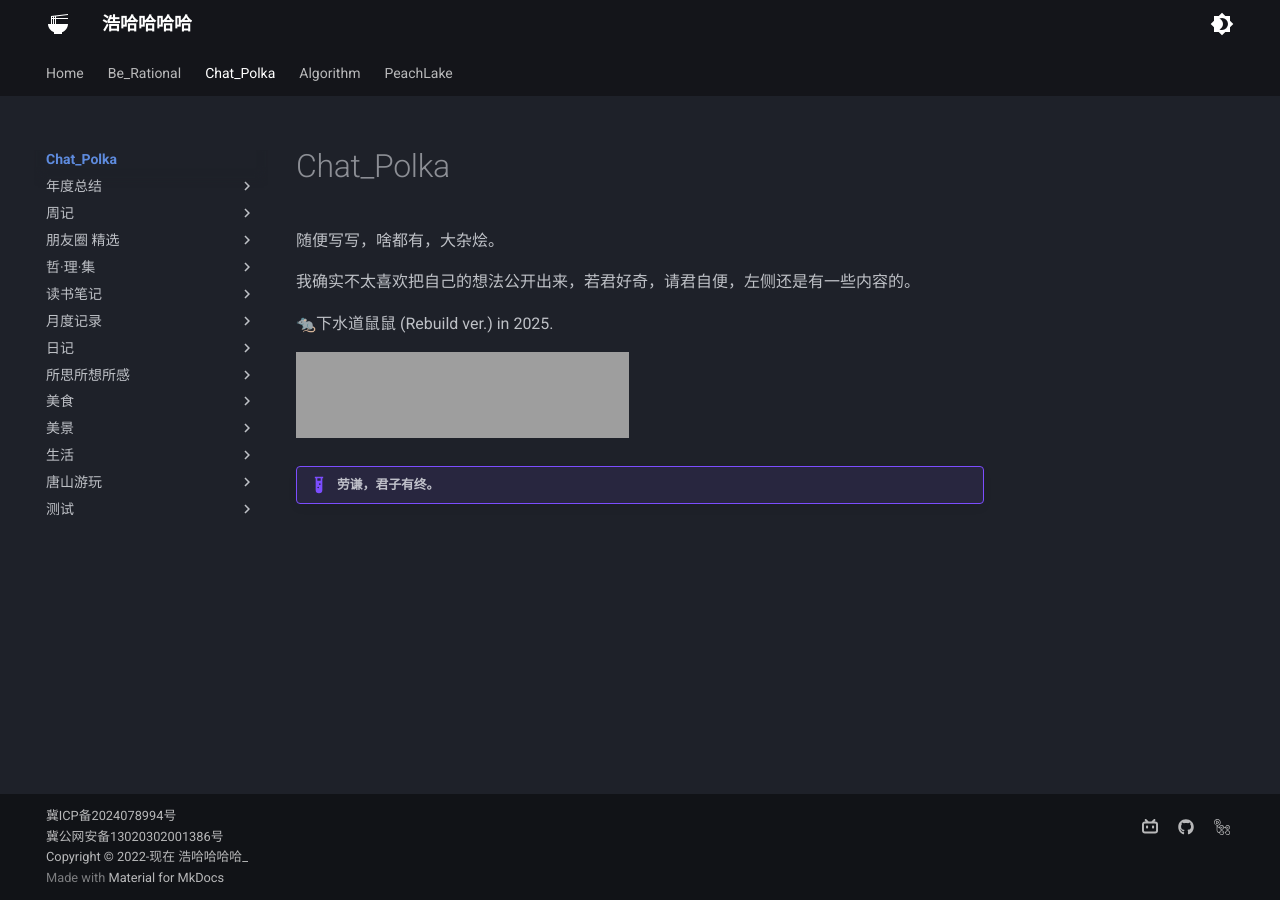
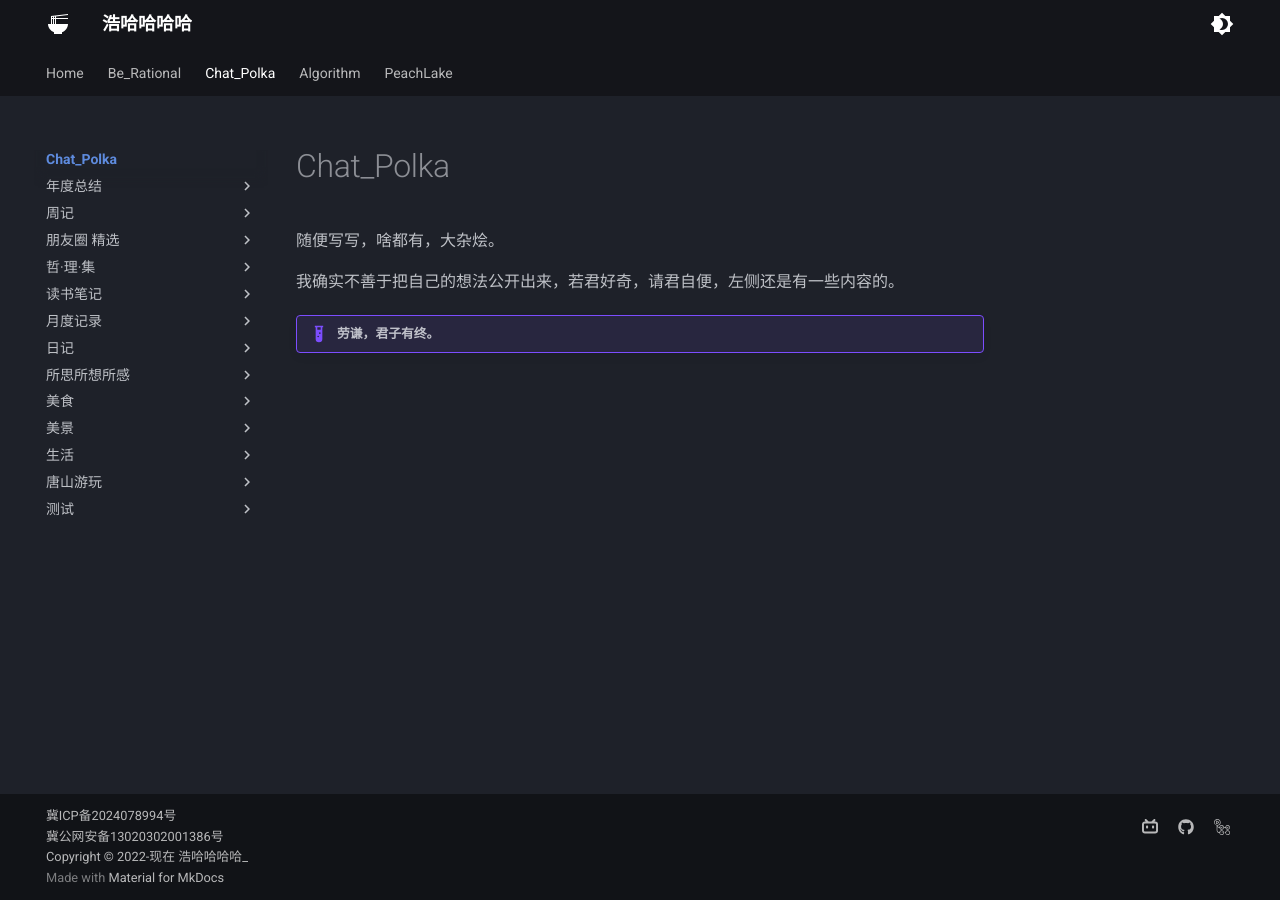
Before and after one commit to Haohahahaha/chat, an MkDocs documentation site: the page built from docs/index.md, in a window 1280 px wide. Built offline with MkDocs 1.6.1 and Material for MkDocs 9.7.7, drawn with Linux system fonts in a browser that asks for light colours; nearby versions of some CDN libraries; library files that are not in the unit come from our copies; comment, search, counter and statistics services are not loaded; some of the changed lines change nothing that is shown; grey boxes are pictures that could not be loaded.

Commit message:
2026-07-01_15:19:28 update

```diff
--- a/docs/index.md
+++ b/docs/index.md
@@ -2,34 +2,6 @@
 
 随便写写，啥都有，大杂烩。
 
-<!---
-
-??? note "新增“不成熟的所思所想所感”"
-
-	新增三篇文章：
-
-	1. [2022-2023年度总结](http://chat.haohaha.cn/thought/2022-2023_summary/summary/)
-
-	2. [2022-2023学习记录](http://chat.haohaha.cn/thought/learn-record/2022-2023/)
-
-	3. [La vaguelette 轻涟](http://chat.haohaha.cn/thought/la-vaguelette/l-v/)
-
-
-
-不定期更新[美食](http://chat.haohaha.cn/delicious/index)，其中有[品尝](http://chat.haohaha.cn/delicious/taste)和[自制](http://chat.haohaha.cn/delicious/cook)部分：做饭是我为数不多的持久的乐趣了。
-
-行走的路上看到的风景，也许会在[这里（美景-所见）](http://chat.haohaha.cn/scenery/scenery/)与大家分享。
-
-可能有周任务、周总结和每月的随想唠叨。（[见CS笔记主页，有每日更新](https://cs.haohaha.cn)）
-
-这里不定时更新日常生活！<del>我也没精力同时维护好这么多东西，然后更新记录cs那边会同步，关注那里就可以了。</del>
-
---->
-
-我确实不太喜欢把自己的想法公开出来，若君好奇，请君自便，左侧还是有一些内容的。
-
-🐀下水道鼠鼠 (Rebuild ver.)  in 2025.
-
-<iframe frameborder="yes" border="100" marginwidth="4" marginheight="0" width=333 height=86 src="//music.163.com/outchain/player?type=2&id=1416736640&auto=1&height=66"></iframe>
+我确实不善于把自己的想法公开出来，若君好奇，请君自便，左侧还是有一些内容的。
 
 !!! example "劳谦，君子有终。"
```
